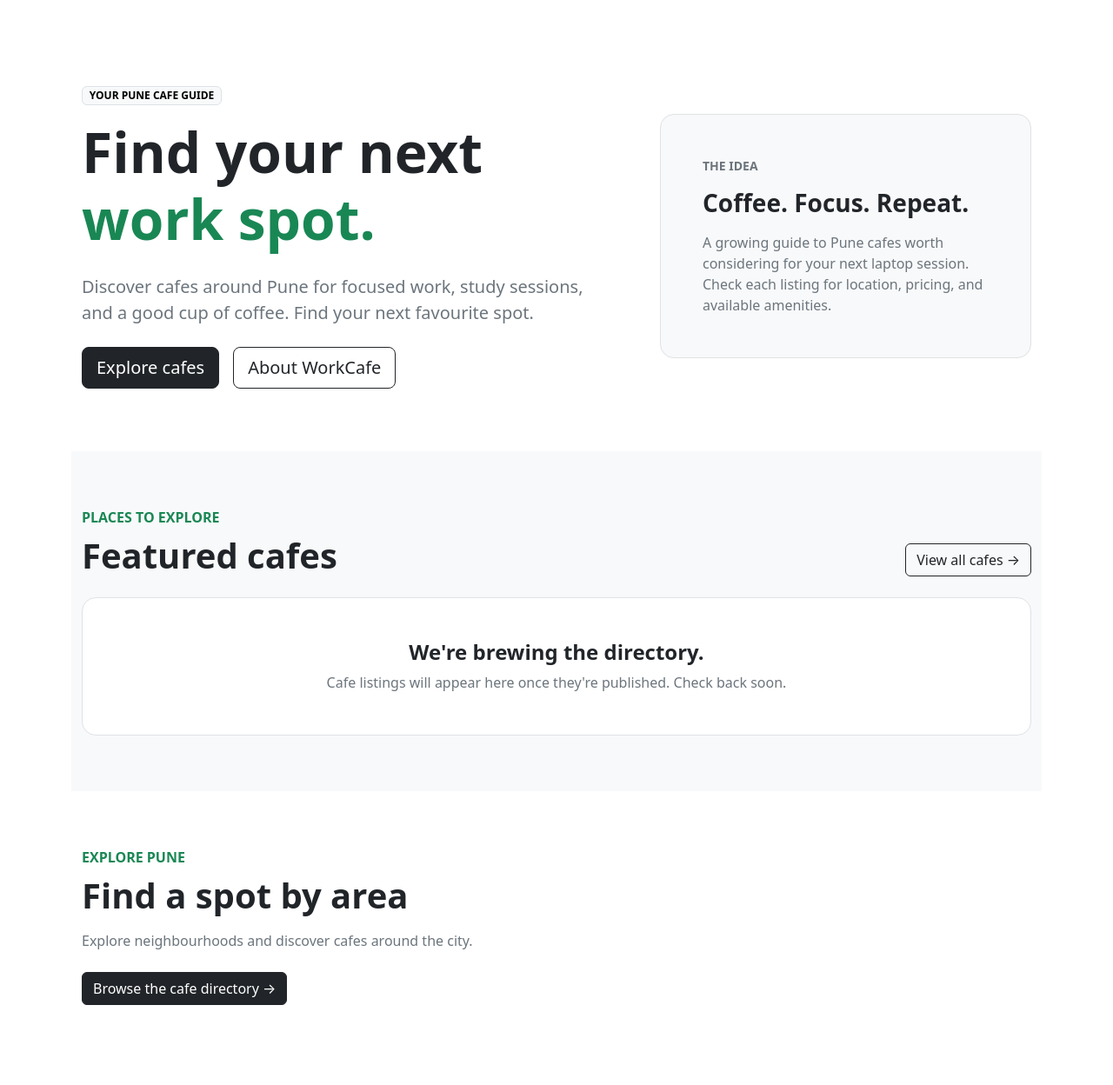
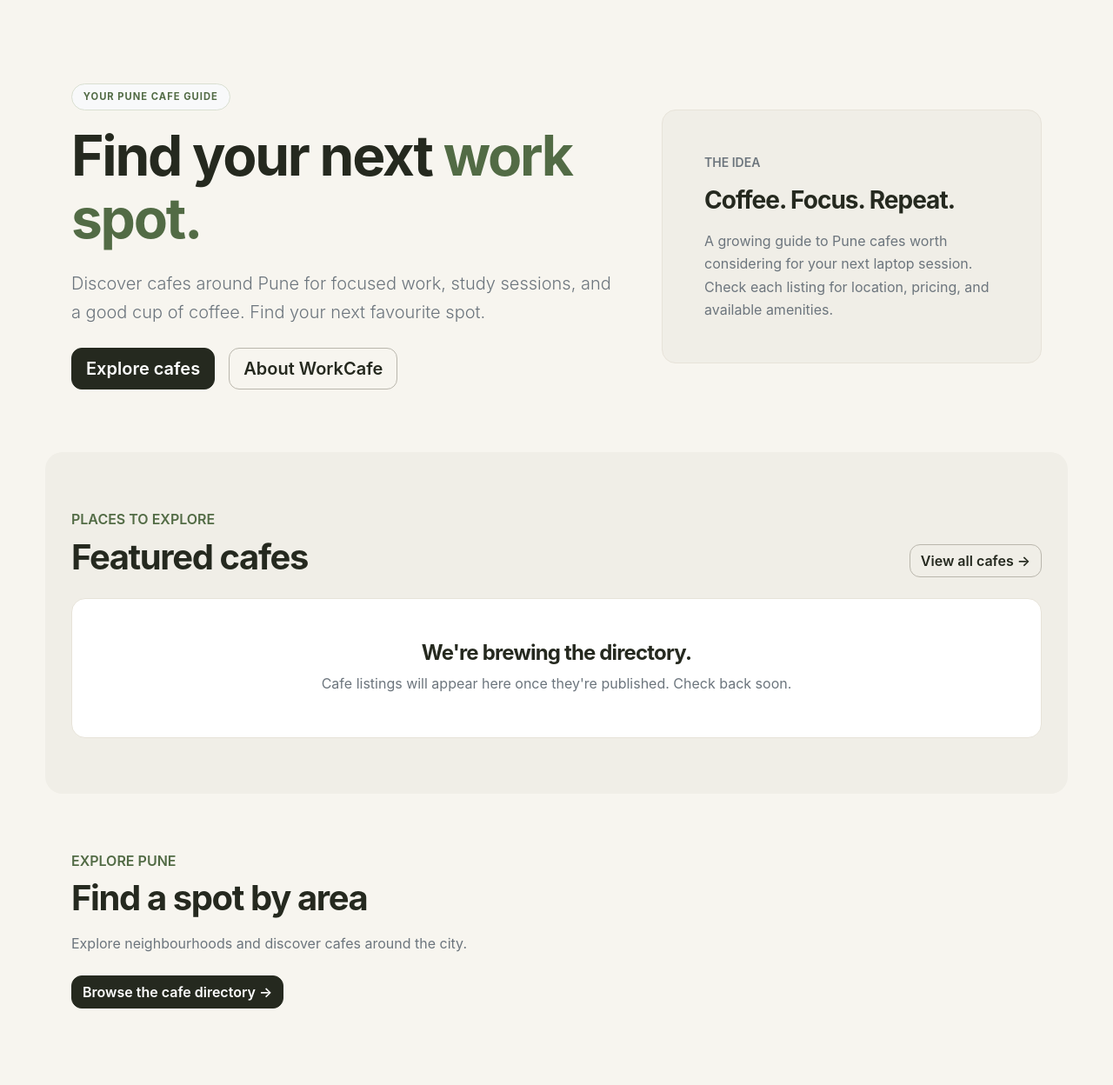
Before and after one commit to Rishi-59/WorkCafe-Pune, a Flask app: page / in a window 1280 px wide. Shown: the whole page at 87% size. Before the commit the page ends 1156 px from the top, so only its background shows below. Run offline with Flask 3, Linux system fonts and the light colour scheme; data that the repository does not hold is empty.

Commit message:
updated style sheet

```diff
--- a/app/static/css/style.css
+++ b/app/static/css/style.css
@@ -0,0 +1,157 @@
+:root {
+    --wc-ink: #25291f;
+    --wc-muted: #6f7169;
+    --wc-cream: #f7f5ef;
+    --wc-paper: #fffefa;
+    --wc-green: #526b45;
+    --wc-green-dark: #3c5233;
+    --wc-border: #e7e3d9;
+    --bs-body-color: var(--wc-ink);
+    --bs-body-bg: var(--wc-cream);
+    --bs-success: var(--wc-green);
+    --bs-success-rgb: 82, 107, 69;
+    --bs-border-color: var(--wc-border);
+}
+
+body {
+    min-height: 100vh;
+    background: #f7f5ef !important;
+    color: var(--wc-ink);
+    font-family: Inter, ui-sans-serif, system-ui, -apple-system, BlinkMacSystemFont,
+        "Segoe UI", sans-serif;
+    line-height: 1.65;
+}
+
+main.container {
+    max-width: 1200px;
+}
+
+main.container > section:first-child {
+    border-radius: 1.25rem;
+}
+
+main.container > section.bg-light {
+    border-radius: 1.25rem;
+}
+
+h1, h2, h3, h4, h5, .display-3, .display-5, .display-6 {
+    color: var(--wc-ink);
+    letter-spacing: -0.035em;
+    line-height: 1.12;
+}
+
+.text-success {
+    color: var(--wc-green) !important;
+}
+
+.bg-light {
+    background-color: #f0eee7 !important;
+}
+
+.btn {
+    border-radius: 0.75rem;
+    font-weight: 600;
+    transition: transform 160ms ease, box-shadow 160ms ease,
+        background-color 160ms ease, border-color 160ms ease;
+}
+
+.btn:hover {
+    transform: translateY(-1px);
+}
+
+.btn-dark {
+    --bs-btn-bg: var(--wc-ink);
+    --bs-btn-border-color: var(--wc-ink);
+    --bs-btn-hover-bg: #414536;
+    --bs-btn-hover-border-color: #414536;
+}
+
+.btn-success {
+    --bs-btn-bg: var(--wc-green);
+    --bs-btn-border-color: var(--wc-green);
+    --bs-btn-hover-bg: var(--wc-green-dark);
+    --bs-btn-hover-border-color: var(--wc-green-dark);
+}
+
+.btn-outline-dark {
+    --bs-btn-color: var(--wc-ink);
+    --bs-btn-border-color: #b9b6ac;
+    --bs-btn-hover-bg: var(--wc-ink);
+    --bs-btn-hover-border-color: var(--wc-ink);
+}
+
+.card {
+    overflow: hidden;
+    background: var(--wc-paper);
+    border-radius: 1rem;
+    box-shadow: 0 8px 28px rgb(37 41 31 / 5%) !important;
+    transition: transform 180ms ease, box-shadow 180ms ease;
+}
+
+.card:hover {
+    transform: translateY(-4px);
+    box-shadow: 0 16px 36px rgb(37 41 31 / 10%) !important;
+}
+
+.card-img-top {
+    object-fit: cover;
+}
+
+.rounded-4 {
+    border-radius: 1rem !important;
+}
+
+.border {
+    border-color: var(--wc-border) !important;
+}
+
+.badge.text-bg-light {
+    padding: 0.55rem 0.8rem;
+    color: var(--wc-green) !important;
+    border-color: #d9dfd1 !important;
+    border-radius: 999px;
+    font-size: 0.7rem;
+    letter-spacing: 0.09em;
+}
+
+.table {
+    --bs-table-bg: var(--wc-paper);
+    --bs-table-hover-bg: #f5f3ec;
+    border-color: var(--wc-border);
+}
+
+.table > :not(caption) > * > * {
+    padding: 0.9rem 1rem;
+}
+
+.form-control {
+    border-color: #d9d5ca;
+    border-radius: 0.7rem;
+    padding: 0.7rem 0.85rem;
+}
+
+.form-control:focus {
+    border-color: #8b9d7e;
+    box-shadow: 0 0 0 0.22rem rgb(82 107 69 / 15%);
+}
+
+@media (max-width: 575.98px) {
+    main.container {
+        padding-inline: 1rem;
+    }
+
+    .display-3 {
+        font-size: clamp(2.6rem, 13vw, 3.5rem);
+    }
+
+    .display-5 {
+        font-size: clamp(2.2rem, 10vw, 3rem);
+    }
+}
+
+@media (prefers-reduced-motion: reduce) {
+    *, *::before, *::after {
+        scroll-behavior: auto !important;
+        transition-duration: 0.01ms !important;
+    }
+}
--- a/app/templates/base.html
+++ b/app/templates/base.html
@@ -15,7 +15,7 @@
 
     <!-- Your custom CSS -->
     <link rel="stylesheet"
-          href="{{ url_for('static', filename='css/style.css') }}">
+          href="{{ url_for('static', filename='css/style.css', v=2) }}">
 </head>
 
 <body>
```
